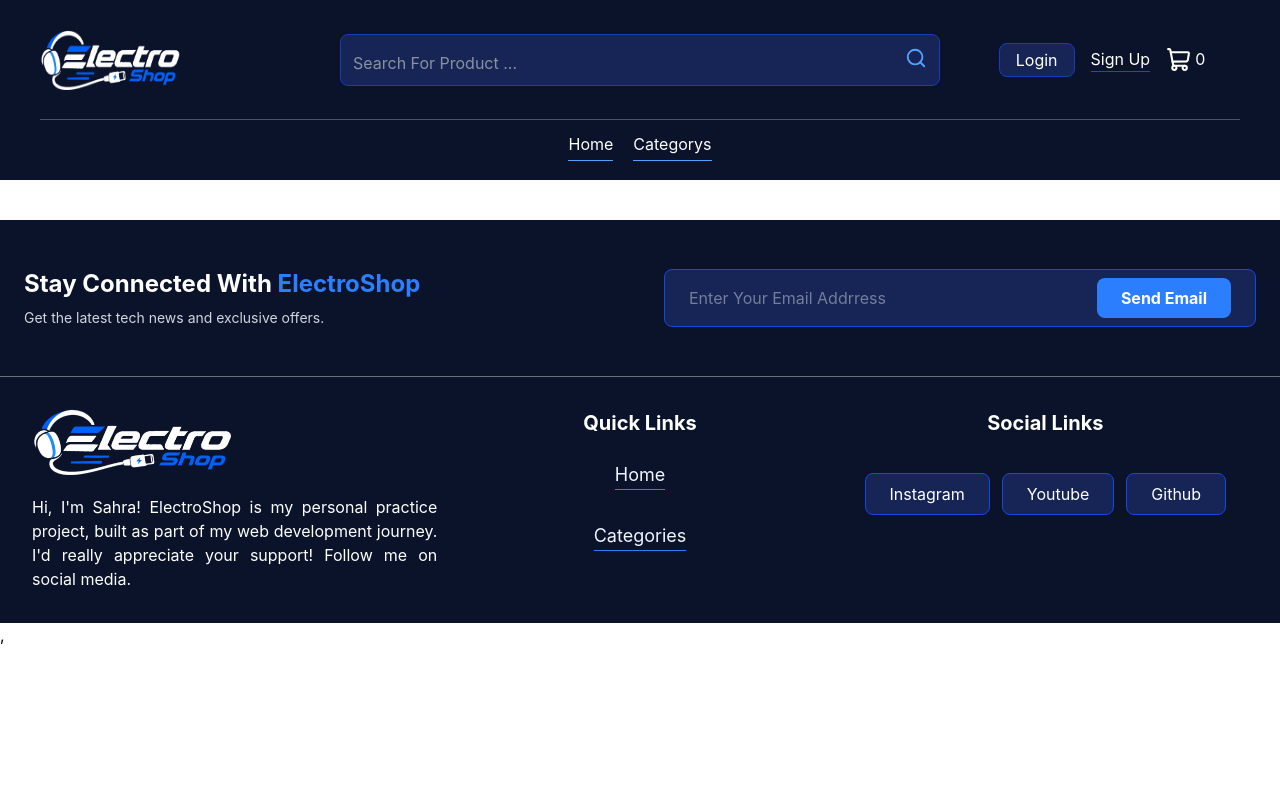
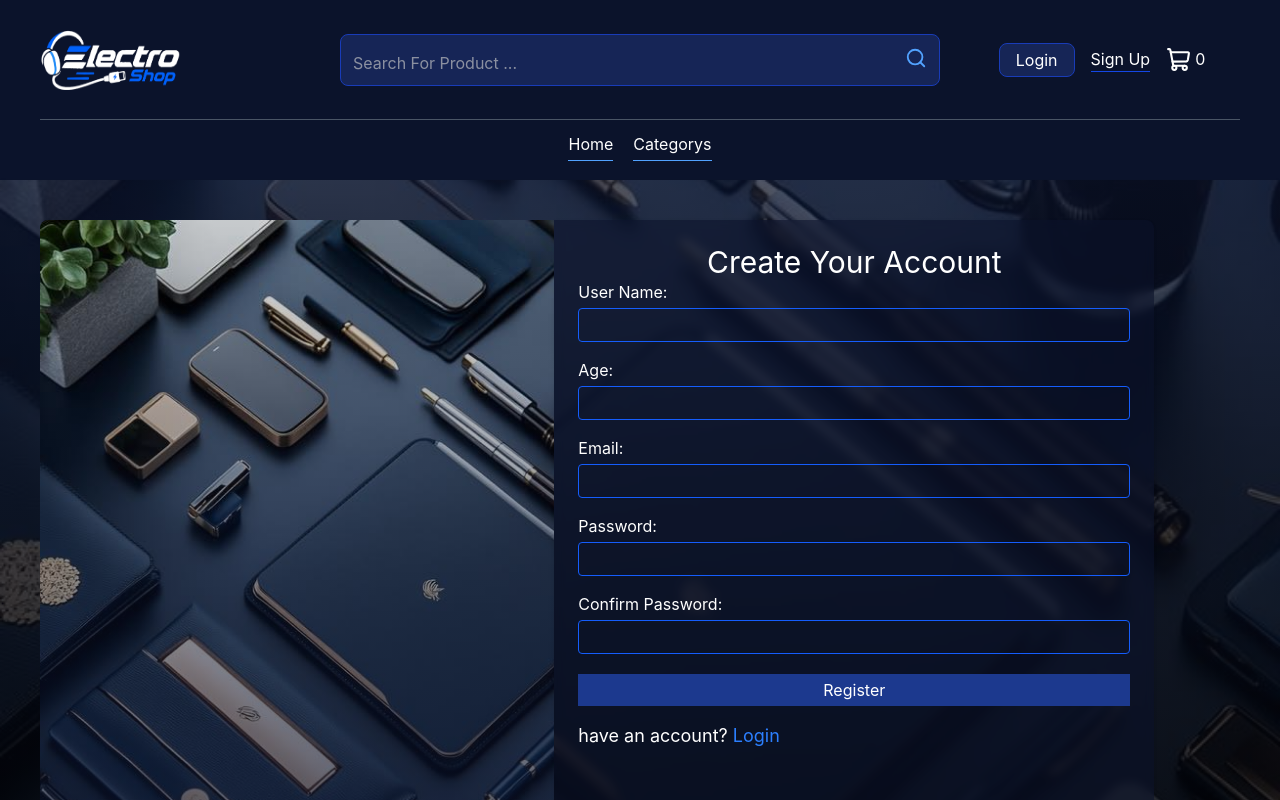
Before and after one commit to isahrwx/ElectroShop, a React (Vite) app: page /signup in a window 1280 px wide. Shown: the top 800 px of the page. Built offline with nearby package versions, Linux system fonts and the light colour scheme.

Commit message:
signup and login forms addeed!

```diff
--- a/src/App.tsx
+++ b/src/App.tsx
@@ -10,6 +10,8 @@ import CartContextProvider from './contexts/CartContextProvider'
 import ShoppingCartComponent from './components/shoppingcart/ShoppingCartComponent'
 import Navbar from './components/Navbar'
 import Footer from './components/Footer'
+import Login from './components/Login'
+import SignUp from './components/SignUp'
 
 function App() {
   return (
@@ -19,6 +21,8 @@ function App() {
           <Navbar/>
           <Routes>
             <Route path='/' element={<HomePage />} />
+            <Route path='/login' element={<Login />} />
+            <Route path='/signup' element={<SignUp />} />
             <Route path='/categorys' element={<Categories />} />
             <Route path='/shoppingcart' element={<ShoppingCartComponent />} />
             <Route path='/categorys/:title' element={<CategoryProducts />} />
--- /dev/null
+++ b/src/components/Login.tsx
@@ -0,0 +1,99 @@
+import { useState } from "react";
+import "../styles/RegisterForm.css";
+import { Link } from "react-router-dom";
+const Login = () => {
+    const [error, setError] = useState({
+        username: "", age: "", email: "", currentPassword: "", confirmPassword: ""
+    })
+    const submitHandler = (event) => {
+
+
+
+
+   event.preventDefault();
+        const errors = {
+            username: "", email: "", currentPassword: ""
+        }
+        const formData = new FormData(event.currentTarget);
+        const username = formData.get("username");
+        const email = formData.get("email");
+        const currentPassword = formData.get("currentPassword");
+        const emailPattern = /^[^\s@]+@[^\s@]+.[^\s@]+$/;
+        if (typeof username !== "string" || username.trim() === "") {
+            errors.username = "username is required!";
+        }
+
+        if (typeof email !== "string" || email.trim() === "") {
+            errors.email = "email is reuired!";
+        }
+        else if (!emailPattern.test(email)) {
+            errors.email = "email is invalid!"
+        }
+        if (typeof currentPassword !== "string" || currentPassword.trim() === "") {
+            errors.currentPassword = "password is required!";
+        }
+        else if (currentPassword.length < 8) {
+            errors.currentPassword = "the password must be 8 character or more!"
+        }
+        else if (!/[a-z]/.test(currentPassword) || !/[A-Z]/.test(currentPassword) || !/[!@#$%&*_]/.test(currentPassword) || !/[0-9]/.test(currentPassword)) {
+            errors.currentPassword = "the password must contain a special character, a number between 0-9, uppercase and lowercase character!";
+        }
+
+        setError(errors);
+        const hasErrors = Object.values(errors).some(item => item !== "");
+        if (hasErrors) {
+            return;
+        }
+        console.log("form sended successfully");
+
+
+
+
+
+}
+
+
+
+
+  return (
+    <div className="flex p-10 register-form-container h-full shadow items-center justify-center">
+
+
+
+
+       <div className="form-box w-7/14 p-6 rounded-r-lg shadow  ">
+
+        <h1 className="text-white text-3xl text-center">Create Your Account</h1>
+
+
+
+       <form action="" className="flex flex-col gap-3" onSubmit={submitHandler}>
+        <div className="username">
+            <label htmlFor="username" className="text-white ">User Name: </label>
+            <input type="text"className="text-white border border-blue-600 w-full py-1 px-2 rounded-sm my-1 " name="username" id="username" />
+            <p className="text-red-500 text-lg text-shadow-amber-700">{error.username&&error.username}</p>
+        </div>
+
+         <div className="email">
+            <label className="text-white" htmlFor="email">Email: </label>
+            <input type="email" name="email" id="email" className="border border-blue-600 text-white   my-1 w-full py-1 rounded-sm px-2" />
+            <p className="text-red-500 text-lg text-shadow-amber-700">{error.email&&error.email}</p>
+
+        </div>
+         <div className="currentPassword">
+            <label className="text-white"  htmlFor="currentPassword">Password: </label>
+            <input type="password" name="currentPassword" id="currentPassword" className=" rounded-sm text-white  my-1 border border-blue-600 w-full py-1 px-2"/>
+            <p className="text-red-500 text-lg text-shadow-amber-700">{error.currentPassword&&error.currentPassword}</p>
+
+        </div>
+
+        <button type="submit" className="bg-blue-900 px-3 py-1 text-white w-full my-1">Login</button>
+        <span className="text-white text-lg">Dont have an account? <Link className="text-blue-500" to="/signup">Signup</Link></span>
+       </form>
+
+       </div>
+    </div>
+  )
+}
+
+export default Login
--- a/src/components/Navbar.tsx
+++ b/src/components/Navbar.tsx
@@ -30,8 +30,8 @@ const Navbar = () => {
             </div>
             <div className="user-area-box-container w-1/4">
             <div className="user-area-box flex w-full items-center justify-center gap-4">
-                <button className="bg-blue-950 border border-blue-800 text-white px-4 py-1 hover:bg-blue-600 rounded-lg ">Login</button>
-                <button className="text-white border-b border-b-blue-700 hover:text-blue-300">Sign Up</button>
+              <Link to="/Login" className="bg-blue-950 border border-blue-800 text-white px-4 py-1 hover:bg-blue-600 rounded-lg ">Login</Link>
+                <Link to="/signup" className="text-white border-b border-b-blue-700 hover:text-blue-300">Sign Up</Link>
                <Link to="/shoppingcart">
 
                  <span className="text-white flex gap-1"><ShoppingCart color="white" size={25} /> {itemCounter}</span>
--- /dev/null
+++ b/src/components/SignUp.tsx
@@ -0,0 +1,123 @@
+import { useState } from "react";
+import "../styles/RegisterForm.css";
+import { Link } from "react-router-dom";
+const SignUp = () => {
+    const [error, setError] = useState({
+        username: "", age: "", email: "", currentPassword: "", confirmPassword: ""
+    })
+    const submitHandler = (event) => {
+
+
+
+
+   event.preventDefault();
+        const errors = {
+            username: "", age: "", email: "", currentPassword: "", confirmPassword: ""
+        }
+        const formData = new FormData(event.currentTarget);
+        const username = formData.get("username");
+        const age = formData.get("age");
+        const email = formData.get("email");
+        const currentPassword = formData.get("currentPassword");
+        const confirmPassword = formData.get("confirmPassword");
+        const emailPattern = /^[^\s@]+@[^\s@]+.[^\s@]+$/;
+        if (typeof username !== "string" || username.trim() === "") {
+            errors.username = "username is required!";
+        }
+        if (typeof age !== "string" || age.trim() === "") {
+            errors.age = "age is required!"
+        }
+        else if (Number(age) < 18) {
+            errors.age = "age must be 18 years or older!"
+        }
+        if (typeof email !== "string" || email.trim() === "") {
+            errors.email = "email is reuired!";
+        }
+        else if (!emailPattern.test(email)) {
+            errors.email = "email is invalid!"
+        }
+        if (typeof currentPassword !== "string" || currentPassword.trim() === "") {
+            errors.currentPassword = "password is required!";
+        }
+        else if (currentPassword.length < 8) {
+            errors.currentPassword = "the password must be 8 character or more!"
+        }
+        else if (!/[a-z]/.test(currentPassword) || !/[A-Z]/.test(currentPassword) || !/[!@#$%&*_]/.test(currentPassword) || !/[0-9]/.test(currentPassword)) {
+            errors.currentPassword = "the password must contain a special character, a number between 0-9, uppercase and lowercase character!";
+        }
+        if (typeof confirmPassword !== "string" || confirmPassword.trim() === "") {
+            errors.confirmPassword = "please confirm your password!";
+        }
+        else if (confirmPassword !== currentPassword) {
+            errors.confirmPassword = "passwords not equal!";
+
+        }
+        setError(errors);
+        const hasErrors = Object.values(errors).some(item => item !== "");
+        if (hasErrors) {
+            return;
+        }
+        console.log("form sended successfully");
+
+
+
+
+
+}
+
+
+
+
+  return (
+    <div className="flex p-10 register-form-container h-200 shadow items-stretch">
+       <div className="img-box w-6/14 h-full flex items-stretch rounded-l-lg ">
+       </div>
+
+
+
+       <div className="form-box w-7/14 p-6 rounded-r-lg shadow  ">
+
+        <h1 className="text-white text-3xl text-center">Create Your Account</h1>
+
+
+
+       <form action="" className="flex flex-col gap-3" onSubmit={submitHandler}>
+        <div className="username">
+            <label htmlFor="username" className="text-white ">User Name: </label>
+            <input type="text"className="text-white border border-blue-600 w-full py-1 px-2 rounded-sm my-1 " name="username" id="username" />
+            <p className="text-red-500 text-lg text-shadow-amber-700">{error.username&&error.username}</p>
+        </div>
+        <div className="age">
+            <label className="text-white"  htmlFor="age">Age: </label>
+            <input type="number" name="age"  id="age" className=" text-white border border-blue-600 w-full rounded-sm my-1 full py-1 px-2" />
+            <p className="text-red-500 text-lg text-shadow-amber-700">{error.age&&error.age}</p>
+
+        </div>
+         <div className="email">
+            <label className="text-white" htmlFor="email">Email: </label>
+            <input type="email" name="email" id="email" className="border border-blue-600 text-white   my-1 w-full py-1 rounded-sm px-2" />
+            <p className="text-red-500 text-lg text-shadow-amber-700">{error.email&&error.email}</p>
+
+        </div>
+         <div className="currentPassword">
+            <label className="text-white"  htmlFor="currentPassword">Password: </label>
+            <input type="password" name="currentPassword" id="currentPassword" className=" rounded-sm text-white  my-1 border border-blue-600 w-full py-1 px-2"/>
+            <p className="text-red-500 text-lg text-shadow-amber-700">{error.currentPassword&&error.currentPassword}</p>
+
+        </div>
+         <div className="confirmPassword">
+            <label htmlFor="confirmPassword" className="text-white">Confirm Password: </label>
+            <input type="password" name="confirmPassword" id="confirmPassword" className=" my-1 border rounded-sm text-white  border-blue-600 w-full py-1 px-2"/>
+            <p className="text-red-500 text-lg text-shadow-amber-700">{error.confirmPassword&&error.confirmPassword}</p>
+
+        </div>
+        <button type="submit" className="bg-blue-900 px-3 py-1 text-white w-full my-1">Register</button>
+        <span className="text-white text-lg">have an account? <Link className="text-blue-500" to="/login">Login</Link></span>
+       </form>
+
+       </div>
+    </div>
+  )
+}
+
+export default SignUp
--- /dev/null
+++ b/src/styles/RegisterForm.css
@@ -0,0 +1,16 @@
+.register-form-container{
+    /* background-color:#0B132B ; */
+    background: linear-gradient(#0b132bb8 , rgba(0, 0, 0, 0.841)),url("../images/signupformpic.jpg");
+
+    background-size: cover;
+    background-position: center ;
+}
+.register-form-container>.form-box{
+    background-color: #0b132b90;
+    backdrop-filter: blur(5px);
+}
+.register-form-container>.img-box{
+    background: linear-gradient(rgba(0, 0, 0, 0.143),#0b132bc2) , url("../images//signupformpic.jpg");
+    background-repeat: no-repeat;
+    background-size: cover;
+}
```
Also changed, not shown: src/images/signupformpic.jpg (added).
